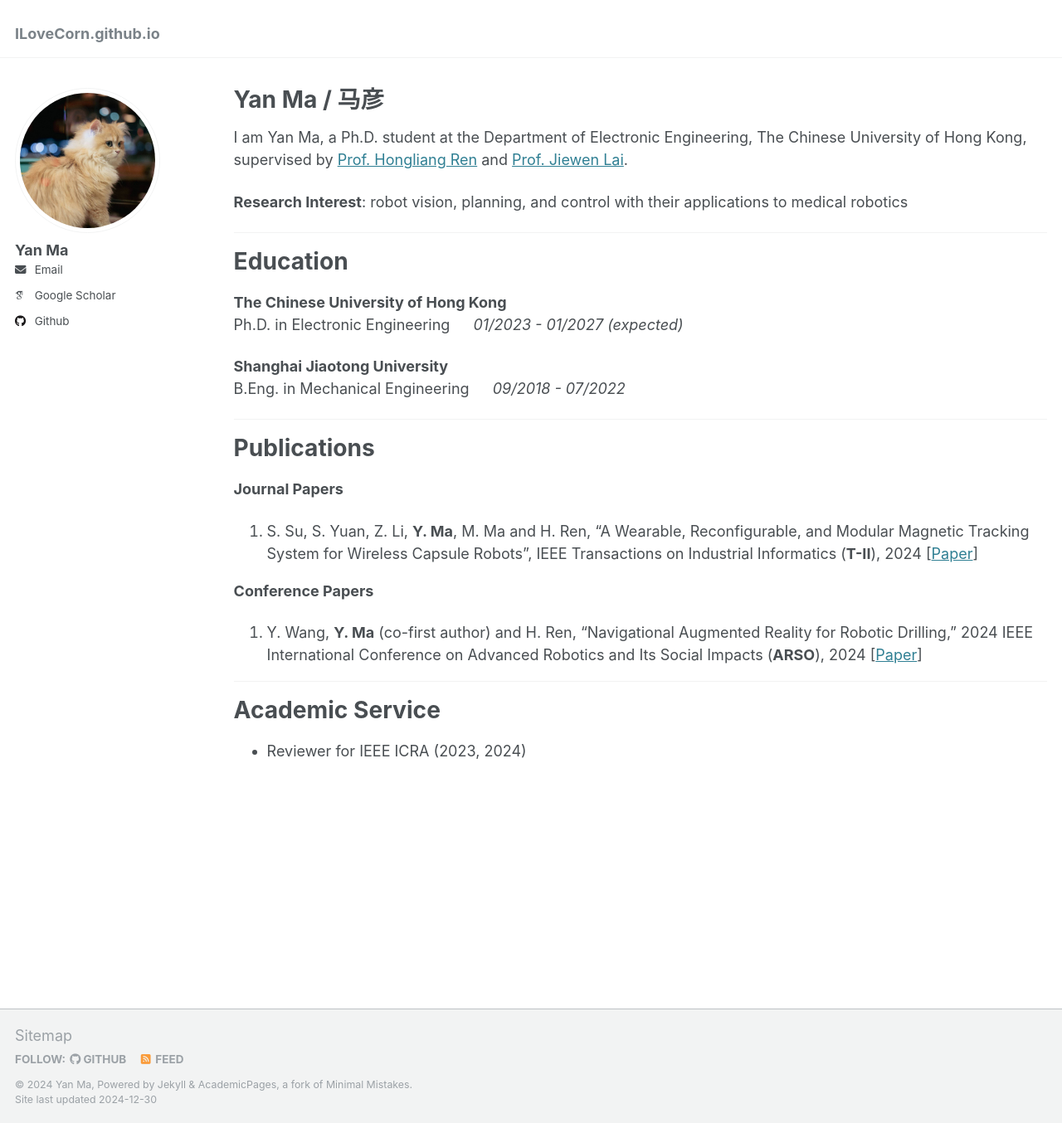
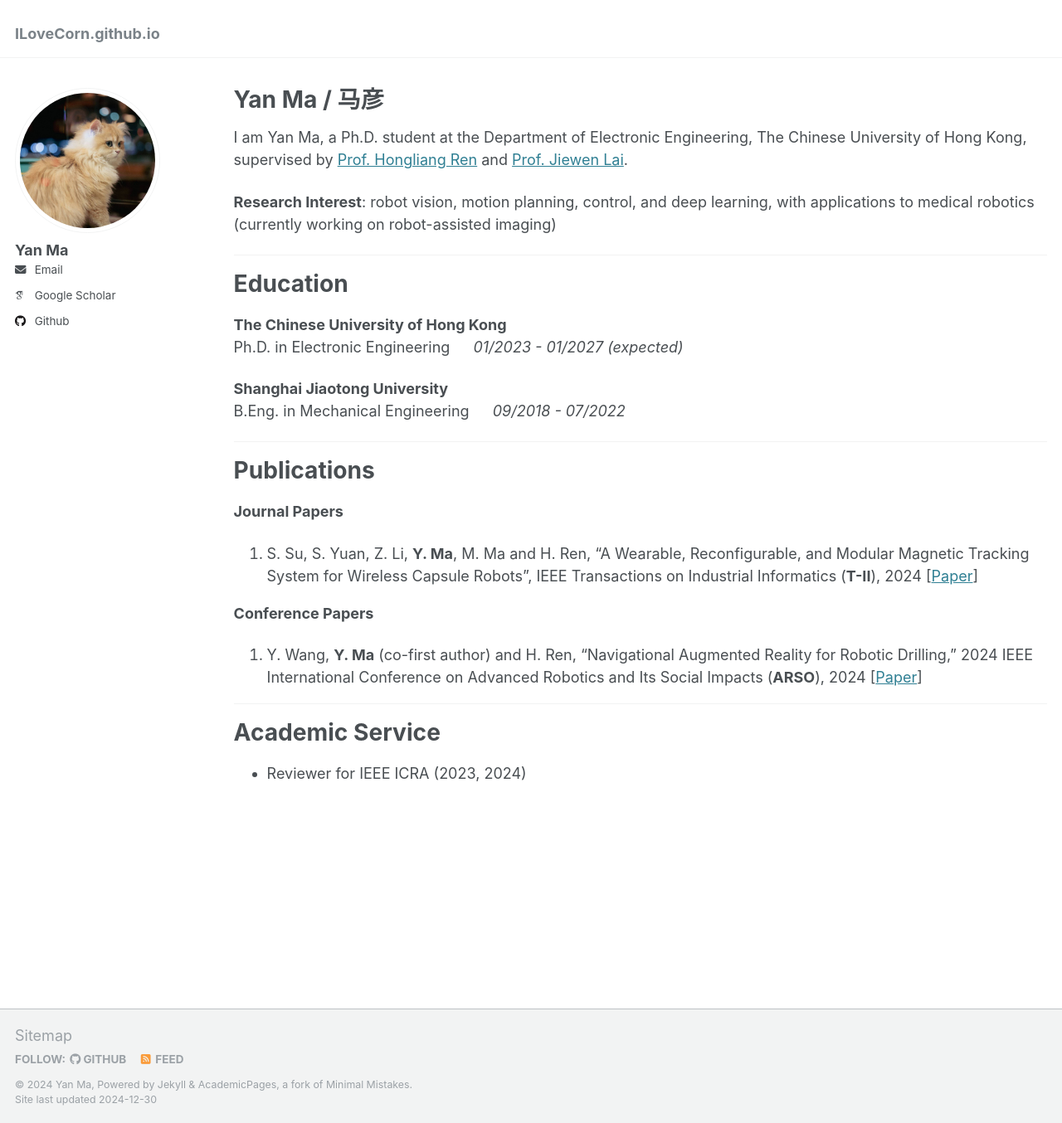
Before and after one commit to ILoveCorn/ILoveCorn.github.io, a Jekyll site: the page built from _pages/about.md, in a window 1280 px wide and 1354 px high. Shown: the whole window at 83% size. Built offline with Jekyll 4.4.1, drawn with Linux system fonts in a browser that asks for light colours; some web fonts are replaced.

Commit message:
Update about.md

```diff
--- a/_pages/about.md
+++ b/_pages/about.md
@@ -10,7 +10,7 @@ redirect_from:
 
 I am Yan Ma, a Ph.D. student at the Department of Electronic Engineering, The Chinese University of Hong Kong, supervised by [Prof. Hongliang Ren](https://www.ee.cuhk.edu.hk/en-gb/people/academic-staff/professors/prof-ren-hongliang) and [Prof. Jiewen Lai](https://samlai.me/).
 
-**Research Interest**: robot vision, planning, and control with their applications to medical robotics
+**Research Interest**: robot vision, motion planning, control, and deep learning, with applications to medical robotics (currently working on robot-assisted imaging)
 
 ---
 
```
